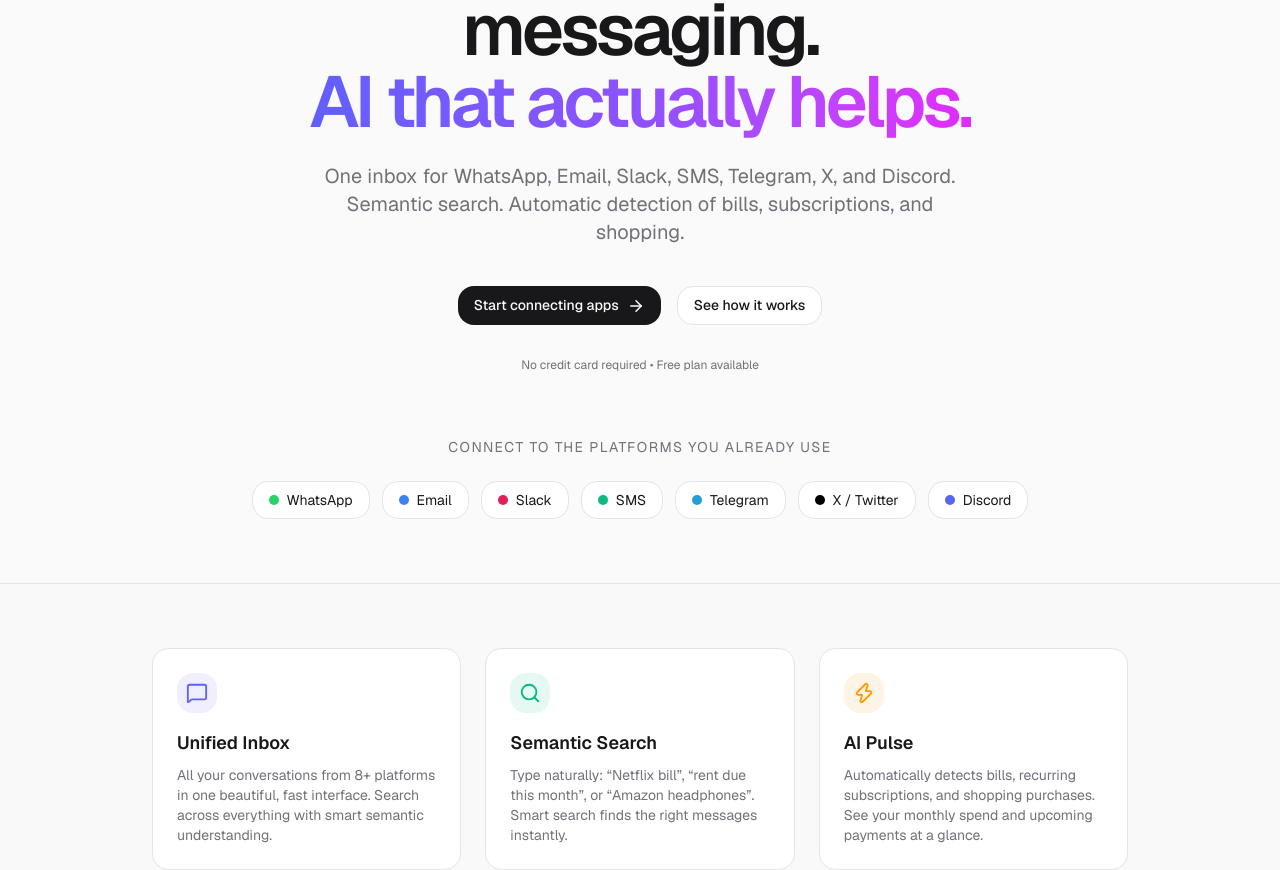
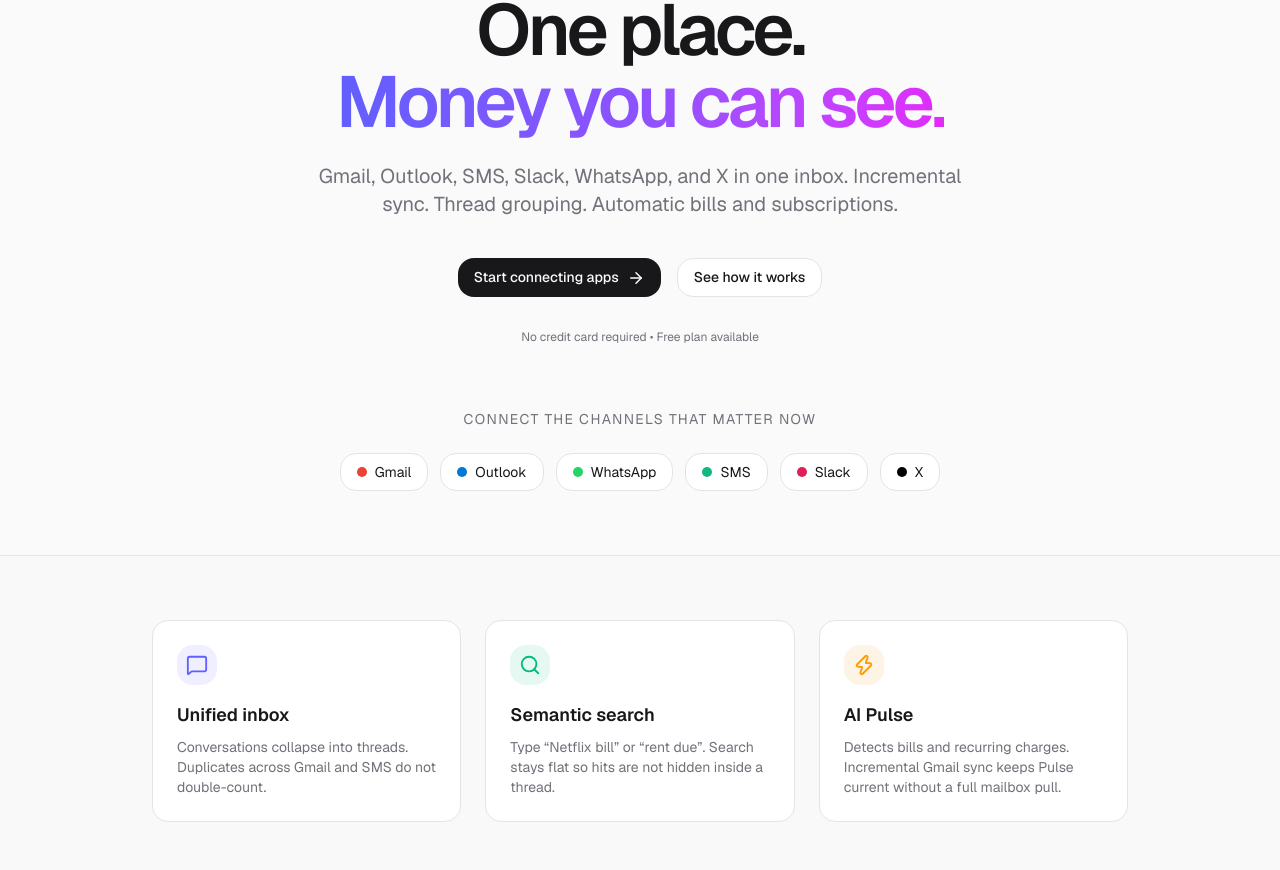
Before and after one commit to Chrismiller122580/msg-nexus-ai, a Next.js app: page / in a window 1280 px wide. Shown: the part 277-1147 px from the top of the page. Built offline with nearby package versions, Linux system fonts and the light colour scheme.

Commit message:
feat: app-wide sync, thread backfill, landing polish
* feat: app-wide sync, thread backfill, landing and shell polish

* feat: backfill threads on dashboard load; refresh landing copy

* dashboard: backfill threads on load

```diff
--- /dev/null
+++ b/app/actions/enhance.ts
@@ -0,0 +1,59 @@
+'use server';
+
+import { getDb, messages as messagesTable } from '@/db';
+import { requireUser } from '@/lib/session';
+import { eq, and, isNull, or } from 'drizzle-orm';
+import { contentFingerprint, threadKey } from '@/lib/message-dedupe';
+import { revalidatePath } from 'next/cache';
+
+/** Fill fingerprint + threadKey on older rows so inbox grouping works. */
+export async function backfillMessageThreadsAction(): Promise<{
+  updated: number;
+  error?: string;
+}> {
+  try {
+    const db = getDb();
+    const user = await requireUser();
+
+    const rows = await db
+      .select()
+      .from(messagesTable)
+      .where(
+        and(
+          eq(messagesTable.userId, user.id),
+          or(isNull(messagesTable.fingerprint), isNull(messagesTable.threadKey))
+        )
+      );
+
+    let updated = 0;
+    for (const row of rows) {
+      const fingerprint = contentFingerprint({
+        from: row.from,
+        body: row.body,
+        subject: row.subject,
+      });
+      const thread = threadKey({
+        from: row.from,
+        body: row.body,
+        subject: row.subject,
+      });
+      await db
+        .update(messagesTable)
+        .set({ fingerprint, threadKey: thread })
+        .where(and(eq(messagesTable.id, row.id), eq(messagesTable.userId, user.id)));
+      updated++;
+    }
+
+    if (updated > 0) {
+      revalidatePath('/inbox');
+      revalidatePath('/dashboard');
+    }
+    return { updated };
+  } catch (err: unknown) {
+    console.error('backfillMessageThreadsAction', err);
+    return {
+      updated: 0,
+      error: err instanceof Error ? err.message : 'Backfill failed',
+    };
+  }
+}
--- a/app/dashboard/DashboardClient.tsx
+++ b/app/dashboard/DashboardClient.tsx
@@ -21,6 +21,7 @@
 import { LoadingSpinner } from '@/app/components/LoadingSpinner';
 import { getCurrentUserAction } from '@/app/actions/user';
 import { getUserMessages, reanalyzeUserInsights } from '@/app/actions/messages';
+import { backfillMessageThreadsAction } from '@/app/actions/enhance';
 import { getConnectedAccounts } from '@/app/actions/onboarding';
 import { getGmailStatus } from '@/app/actions/gmail';
 import { getOutlookStatus } from '@/app/actions/outlook';
@@ -57,7 +58,7 @@
     }
     setName(user.name || user.email.split('@')[0]);
 
-    const [msgs, cas, g, o, t, p] = await Promise.all([
+    const [firstMsgs, cas, g, o, t, p] = await Promise.all([
       getUserMessages(),
       getConnectedAccounts(),
       getGmailStatus(),
@@ -65,6 +66,13 @@
       getTwilioStatus(),
       getAllPlatformStatuses(),
     ]);
+
+    let msgs = firstMsgs;
+    if (firstMsgs.messages.some((m) => !m.threadKey)) {
+      await backfillMessageThreadsAction();
+      msgs = await getUserMessages();
+    }
+
     setMessages(msgs.messages);
     setInsights(msgs.insights);
     setAccounts(cas as Array<{ id: number; platformId: PlatformId; identifier: string }>);
@@ -80,21 +88,13 @@
       summary.push({ platform: 'SMS', count: t.connections.length, canSend: true });
     if (p.slack.connections?.length)
       summary.push({ platform: 'Slack', count: p.slack.connections.length, canSend: false });
-    if (p.discord.connections?.length)
-      summary.push({ platform: 'Discord', count: p.discord.connections.length, canSend: false });
-    if (p.telegram.connections?.length)
-      summary.push({ platform: 'Telegram', count: p.telegram.connections.length, canSend: true });
     if (p.whatsapp.connections?.length)
       summary.push({ platform: 'WhatsApp', count: p.whatsapp.connections.length, canSend: true });
     if (p.x.connections?.length)
       summary.push({ platform: 'X', count: p.x.connections.length, canSend: false });
-    // ensure canSend flags from caps when platform present
     for (const row of summary) {
-      const cap = caps.find((c) => c.label === row.platform || c.platform === row.platform.toLowerCase());
       if (row.platform === 'SMS') row.canSend = caps.find((c) => c.platform === 'sms')?.canSend ?? false;
       if (row.platform === 'WhatsApp') row.canSend = caps.find((c) => c.platform === 'whatsapp')?.canSend ?? false;
-      if (row.platform === 'Telegram') row.canSend = caps.find((c) => c.platform === 'telegram')?.canSend ?? false;
-      void cap;
     }
     setConnectionSummary(summary);
     setLoading(false);
@@ -173,7 +173,6 @@
   return (
     <UserShell>
       <div className="space-y-6">
-        {/* Hero */}
         <section className="rounded-2xl border border-border bg-gradient-to-br from-indigo-500/10 via-violet-500/5 to-transparent p-5 sm:p-7">
           <div className="flex flex-col lg:flex-row lg:items-end lg:justify-between gap-4">
             <div>
@@ -186,7 +185,7 @@
                 where your channels support it.
               </p>
               <div className="flex flex-wrap gap-2 mt-4">
-                {['Unified inbox', 'AI bills & subs', 'Cancel guides', 'Push alerts'].map((t) => (
+                {['Unified inbox', 'Threaded mail', 'AI bills & subs', 'Incremental Gmail'].map((t) => (
                   <span
                     key={t}
                     className="inline-flex items-center gap-1 text-xs px-2.5 py-1 rounded-full border border-border bg-background/80"
@@ -220,7 +219,6 @@
           </div>
         </section>
 
-        {/* KPIs */}
         <section className="grid grid-cols-2 lg:grid-cols-4 gap-3">
           <Kpi
             icon={<DollarSign size={14} className="text-emerald-500" />}
@@ -249,7 +247,6 @@
         </section>
 
         <div className="grid grid-cols-1 lg:grid-cols-3 gap-4">
-          {/* Connections */}
           <section className="lg:col-span-1 card p-4 sm:p-5 space-y-3">
             <div className="flex items-center justify-between">
               <h2 className="font-semibold">Connected services</h2>
@@ -279,10 +276,7 @@
                       </div>
                     </div>
                     <div className="flex gap-1">
-                      <Link
-                        href={`/inbox`}
-                        className="btn btn-secondary text-[11px] px-2 py-1 min-h-0"
-                      >
+                      <Link href={`/inbox`} className="btn btn-secondary text-[11px] px-2 py-1 min-h-0">
                         View
                       </Link>
                       {c.canSend && (
@@ -300,7 +294,6 @@
             )}
           </section>
 
-          {/* Recent + attention */}
           <section className="lg:col-span-2 space-y-4">
             <div className="card p-4 sm:p-5 space-y-3">
               <div className="flex items-center justify-between">
@@ -311,7 +304,7 @@
               </div>
               {recent.length === 0 ? (
                 <p className="text-sm text-muted-foreground">
-                  No messages yet. Connect apps and sync, or seed demo data from Settings.
+                  No messages yet. Connect apps and tap Sync in the header.
                 </p>
               ) : (
                 <ul className="divide-y divide-border">
@@ -362,12 +355,7 @@
                 {pulse.unparsedCount > 0 && (
                   <li className="flex flex-wrap items-center justify-between gap-2">
                     <span>{pulse.unparsedCount} messages not analyzed</span>
-                    <button
-                      type="button"
-                      onClick={handleAnalyze}
-                      disabled={analyzing}
-                      className="btn btn-secondary text-xs"
-                    >
+                    <button type="button" onClick={handleAnalyze} disabled={analyzing} className="btn btn-secondary text-xs">
                       {analyzing ? 'Analyzing…' : 'Analyze now'}
                     </button>
                   </li>
@@ -375,42 +363,32 @@
                 {pulse.largestSubscription?.monthlyAmount != null && (
                   <li className="text-muted-foreground">
                     Largest sub:{' '}
-                    <span className="text-foreground font-medium">
-                      {pulse.largestSubscription.vendor}
-                    </span>{' '}
-                    ·{' '}
-                    {formatCurrency(
-                      pulse.largestSubscription.monthlyAmount,
-                      pulse.largestSubscription.currency
-                    )}
+                    <span className="text-foreground font-medium">{pulse.largestSubscription.vendor}</span>
+                    {' '}·{' '}
+                    {formatCurrency(pulse.largestSubscription.monthlyAmount, pulse.largestSubscription.currency)}
                     /mo — review on{' '}
-                    <Link href="/inbox?view=pulse" className="text-indigo-500 hover:underline">
-                      Pulse
-                    </Link>
+                    <Link href="/inbox?view=pulse" className="text-indigo-500 hover:underline">Pulse</Link>
                   </li>
                 )}
                 <li className="flex flex-wrap items-center justify-between gap-2">
                   <span className="text-muted-foreground inline-flex items-center gap-1.5">
                     <Bell size={14} /> Enable browser push for new messages
                   </span>
-                  <Link href="/settings#notifications" className="btn btn-secondary text-xs">
-                    Notifications
-                  </Link>
+                  <Link href="/settings#notifications" className="btn btn-secondary text-xs">Notifications</Link>
                 </li>
                 {pulse.unparsedCount === 0 && !pulse.largestSubscription && (
-                  <li className="text-muted-foreground">You&apos;re caught up — nice work.</li>
+                  <li className="text-muted-foreground">You're caught up — nice work.</li>
                 )}
               </ul>
             </div>
           </section>
         </div>
 
-        {/* Quick compose teaser */}
         <section className="card p-4 sm:p-5 flex flex-col sm:flex-row sm:items-center justify-between gap-3">
           <div>
             <h2 className="font-semibold">Send a message</h2>
             <p className="text-sm text-muted-foreground mt-0.5">
-              SMS, WhatsApp, and Telegram when connected. Email send coming with expanded OAuth scopes.
+              SMS and WhatsApp when connected. Email send needs extra Gmail scopes later.
             </p>
           </div>
           <Link href="/compose" className="btn btn-primary text-sm inline-flex gap-1.5 shrink-0">
--- a/app/page.tsx
+++ b/app/page.tsx
@@ -10,19 +10,16 @@
 
 export default function HomePage() {
   const platforms = [
+    { name: 'Gmail', color: '#EA4335' },
+    { name: 'Outlook', color: '#0078D4' },
     { name: 'WhatsApp', color: '#25D366' },
-    { name: 'Email', color: '#3B82F6' },
+    { name: 'SMS', color: '#10B981' },
     { name: 'Slack', color: '#E01E5A' },
-    { name: 'SMS', color: '#10B981' },
-    { name: 'Telegram', color: '#229ED9' },
-    { name: 'X / Twitter', color: '#000000' },
-    { name: 'Discord', color: '#5865F2' },
-
+    { name: 'X', color: '#000000' },
   ];
 
   return (
     <div className="min-h-screen bg-background text-foreground">
-      {/* Nav */}
       <nav className="border-b border-border bg-background/80 backdrop-blur sticky top-0 z-50 safe-area-top">
         <div className="max-w-6xl mx-auto px-3 sm:px-6 h-14 sm:h-16 flex items-center justify-between gap-2">
           <div className="flex items-center gap-3 min-w-0">
@@ -31,16 +28,10 @@
 
           <div className="flex items-center gap-1 sm:gap-3 shrink-0">
             <ThemeToggle />
-            <Link
-              href="/login"
-              className="btn btn-ghost text-sm min-h-[40px] px-2 sm:px-4"
-            >
+            <Link href="/login" className="btn btn-ghost text-sm min-h-[40px] px-2 sm:px-4">
               Log in
             </Link>
-            <Link
-              href="/login"
-              className="btn btn-primary text-sm min-h-[40px] px-3 sm:px-4"
-            >
+            <Link href="/login" className="btn btn-primary text-sm min-h-[40px] px-3 sm:px-4">
               <span className="sm:hidden">Start</span>
               <span className="hidden sm:inline">Get started free</span>
             </Link>
@@ -48,35 +39,29 @@
         </div>
       </nav>
 
-      {/* Hero */}
       <div className="max-w-5xl mx-auto px-4 sm:px-6 pt-12 sm:pt-20 pb-12 sm:pb-16 text-center">
         <div className="inline-flex items-center gap-2 px-3 py-1 rounded-full border border-border text-sm mb-6 text-muted-foreground">
-          <Zap size={14} /> Unified messaging, one inbox
+          <Zap size={14} /> One inbox. Bills, threads, and search.
         </div>
 
         <h1 className="text-4xl sm:text-5xl md:text-7xl font-semibold tracking-tighter mb-6">
-          Unify all your<br />messaging.<br />
+          Every message.<br />
+          One place.<br />
           <span className="bg-gradient-to-r from-indigo-500 via-violet-500 to-fuchsia-500 bg-clip-text text-transparent">
-            AI that actually helps.
+            Money you can see.
           </span>
         </h1>
 
         <p className="max-w-2xl mx-auto text-base sm:text-xl text-muted-foreground mb-8 sm:mb-10">
-          One inbox for WhatsApp, Email, Slack, SMS, Telegram, X, and Discord.
-          Semantic search. Automatic detection of bills, subscriptions, and shopping.
+          Gmail, Outlook, SMS, Slack, WhatsApp, and X in one inbox.
+          Incremental sync. Thread grouping. Automatic bills and subscriptions.
         </p>
 
         <div className="flex flex-col sm:flex-row gap-4 justify-center">
-          <Link
-            href="/login"
-            className="btn btn-primary px-8 py-3 text-base flex items-center gap-2"
-          >
+          <Link href="/login" className="btn btn-primary px-8 py-3 text-base flex items-center gap-2">
             Start connecting apps <ArrowRight size={18} />
           </Link>
-          <Link
-            href="#features"
-            className="btn btn-secondary px-8 py-3 text-base"
-          >
+          <Link href="#features" className="btn btn-secondary px-8 py-3 text-base">
             See how it works
           </Link>
         </div>
@@ -86,10 +71,9 @@
         </div>
       </div>
 
-      {/* Platform logos / preview */}
       <div className="max-w-5xl mx-auto px-4 sm:px-6 pb-12 sm:pb-16">
         <div className="text-center mb-6 text-sm uppercase tracking-widest text-muted-foreground">
-          Connect to the platforms you already use
+          Connect the channels that matter now
         </div>
         <div className="flex flex-wrap justify-center gap-3">
           {platforms.map((p) => (
@@ -107,7 +91,6 @@
         </div>
       </div>
 
-      {/* Features */}
       <div id="features" className="border-t border-border bg-muted/30 py-12 sm:py-16">
         <div className="max-w-5xl mx-auto px-4 sm:px-6">
           <div className="grid sm:grid-cols-2 md:grid-cols-3 gap-4 sm:gap-6">
@@ -115,10 +98,9 @@
               <div className="w-10 h-10 rounded-2xl bg-indigo-500/10 flex items-center justify-center mb-4">
                 <MessageSquare className="text-indigo-500" size={22} />
               </div>
-              <h3 className="font-semibold mb-2 text-lg">Unified Inbox</h3>
+              <h3 className="font-semibold mb-2 text-lg">Unified inbox</h3>
               <p className="text-muted-foreground text-sm">
-                All your conversations from 8+ platforms in one beautiful, fast interface.
-                Search across everything with smart semantic understanding.
+                Conversations collapse into threads. Duplicates across Gmail and SMS do not double-count.
               </p>
             </div>
 
@@ -126,10 +108,9 @@
               <div className="w-10 h-10 rounded-2xl bg-emerald-500/10 flex items-center justify-center mb-4">
                 <Search className="text-emerald-500" size={22} />
               </div>
-              <h3 className="font-semibold mb-2 text-lg">Semantic Search</h3>
+              <h3 className="font-semibold mb-2 text-lg">Semantic search</h3>
               <p className="text-muted-foreground text-sm">
-                Type naturally: “Netflix bill”, “rent due this month”, or “Amazon headphones”.
-                Smart search finds the right messages instantly.
+                Type “Netflix bill” or “rent due”. Search stays flat so hits are not hidden inside a thread.
               </p>
             </div>
 
@@ -139,29 +120,24 @@
               </div>
               <h3 className="font-semibold mb-2 text-lg">AI Pulse</h3>
               <p className="text-muted-foreground text-sm">
-                Automatically detects bills, recurring subscriptions, and shopping purchases.
-                See your monthly spend and upcoming payments at a glance.
+                Detects bills and recurring charges. Incremental Gmail sync keeps Pulse current without a full mailbox pull.
               </p>
             </div>
           </div>
         </div>
       </div>
 
-      {/* Trust / Privacy */}
       <div className="max-w-5xl mx-auto px-4 sm:px-6 py-12 sm:py-16 text-center">
         <div className="inline-flex items-center gap-2 text-sm text-muted-foreground mb-4">
           <Shield size={16} /> Privacy first
         </div>
         <h2 className="text-2xl sm:text-3xl font-semibold tracking-tight mb-3">Your data stays yours.</h2>
         <p className="max-w-md mx-auto text-muted-foreground">
-          Your messages and insights are stored securely. Export your data anytime.
+          Messages and insights live in your account. Export anytime.
         </p>
 
         <div className="mt-10">
-          <Link
-            href="/login"
-            className="btn btn-primary px-8 py-3 text-base inline-flex items-center gap-2"
-          >
+          <Link href="/login" className="btn btn-primary px-8 py-3 text-base inline-flex items-center gap-2">
             Get started — it’s free <ArrowRight size={18} />
           </Link>
         </div>
```
Also changed, not shown: app/components/UserShell.tsx (+28 -1 lines), 1 other file (tests, documents, lock files or other folders).
